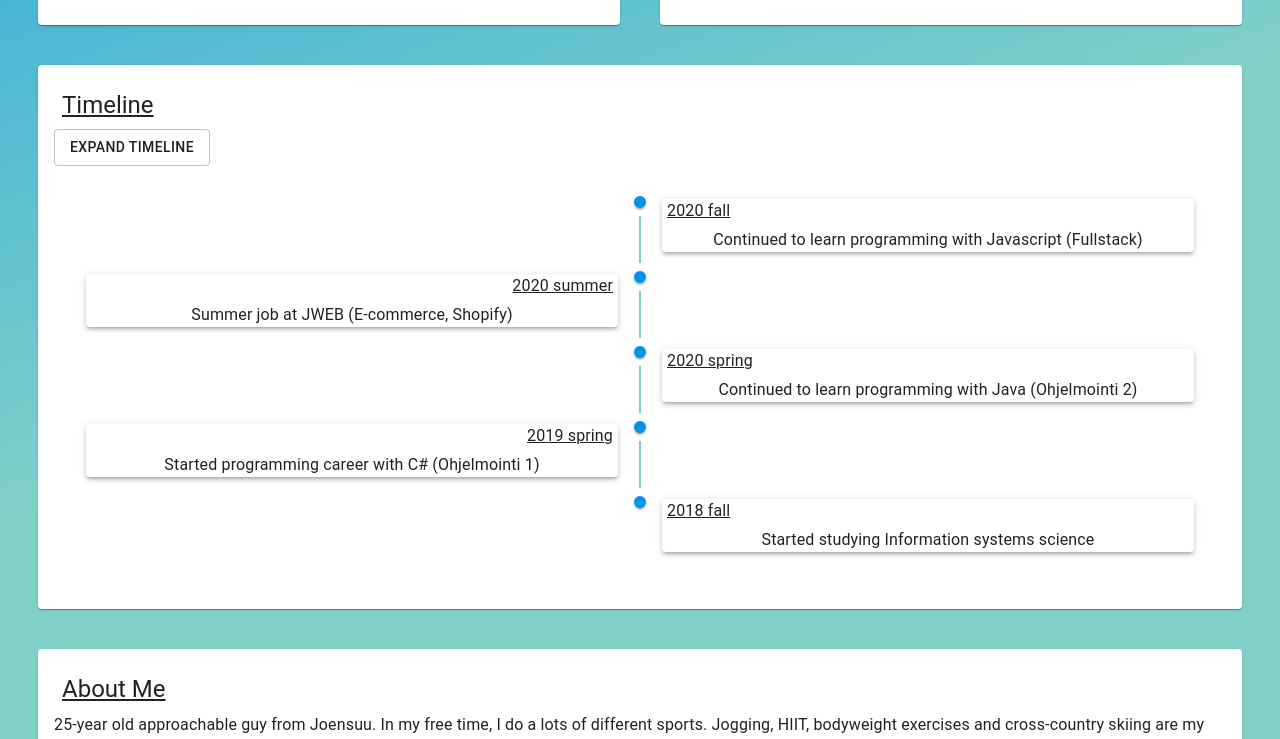
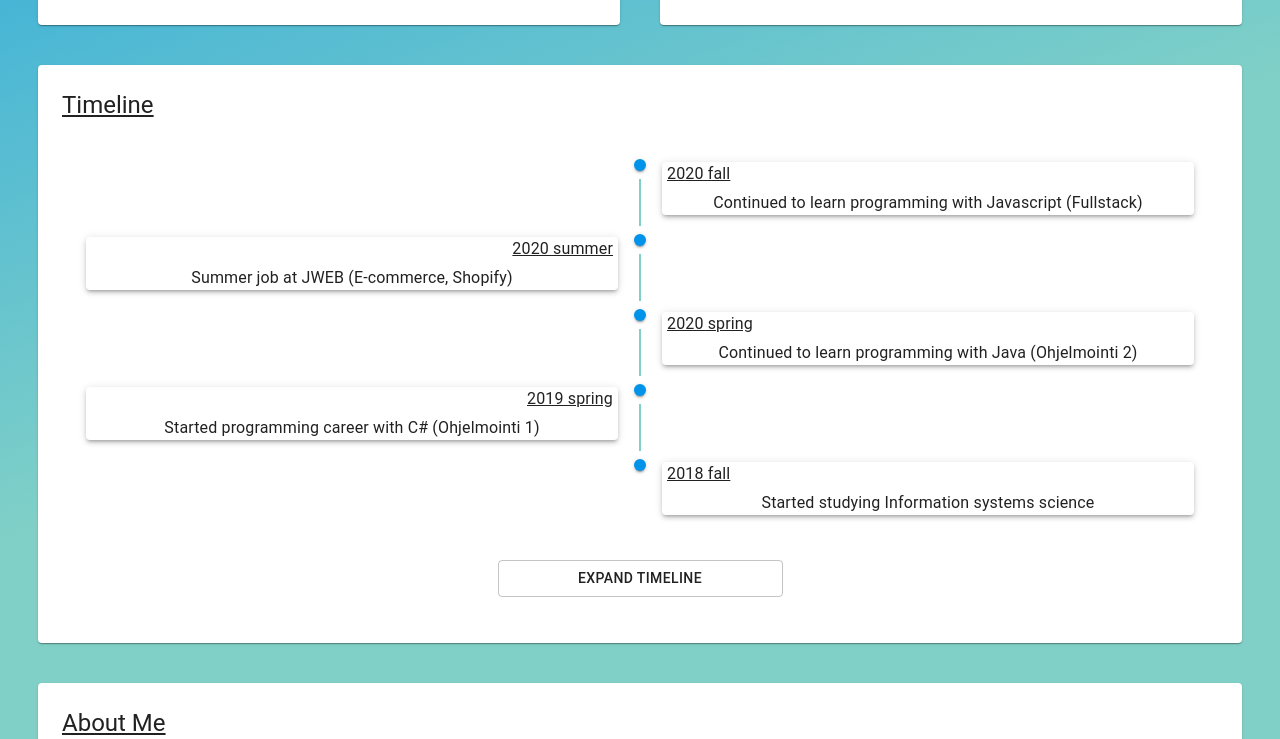
Before and after one commit to Rikkerikardo/projectCV, a React (Create React App) app: page / in a window 1280 px wide. Shown: the part 665-1404 px from the top of the page. Built offline with nearby package versions, Linux system fonts and the light colour scheme.

Commit message:
timeline button to timeline end

```diff
--- a/src/components/experience.js
+++ b/src/components/experience.js
@@ -60,14 +60,6 @@ const Experience = () => {
           >
             <Typography variant="h5">Timeline</Typography>
           </Box>
-          <Button
-            variant="outlined"
-            onClick={() => {
-              handleClick()
-            }}
-          >
-            Expand timeline
-          </Button>
 
           {expanded ? (
             <Timeline align="alternate">
@@ -321,6 +313,15 @@ const Experience = () => {
                   </Paper>
                 </TimelineContent>
               </TimelineItem>
+              <Button
+                style={{ width: "25%", alignSelf: "center", marginTop: "3%" }}
+                variant="outlined"
+                onClick={() => {
+                  handleClick()
+                }}
+              >
+                Minimize timeline
+              </Button>
             </Timeline>
           ) : (
             <Timeline align="alternate">
@@ -403,6 +404,15 @@ const Experience = () => {
                   </Paper>
                 </TimelineContent>
               </TimelineItem>
+              <Button
+                style={{ width: "25%", alignSelf: "center", marginTop: "3%" }}
+                variant="outlined"
+                onClick={() => {
+                  handleClick()
+                }}
+              >
+                Expand timeline
+              </Button>
             </Timeline>
           )}
         </CardContent>
```
